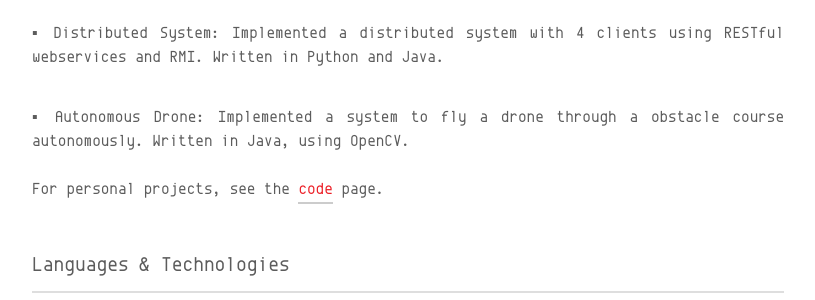
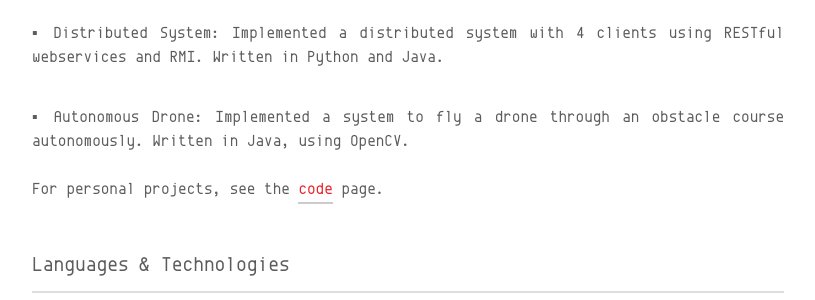
Before and after one commit to InAbsencia/inabsentia.io, a Jekyll site: the page built from src/resume.md, in a window 1280 px wide. Shown: the part 747-1047 px from the top of the page, without its empty margins (232-1047 px from the left). Built offline with Jekyll 4.4.1, drawn with Linux system fonts in a browser that asks for light colours.

```diff
--- a/src/resume.md
+++ b/src/resume.md
@@ -33,7 +33,7 @@
 - ▪ Distributed System: Implemented a distributed system with 4 clients using RESTful webservices and RMI. Written in Python and Java.
 {: style="text-align: justify;"}
 <br>
-- ▪ Autonomous Drone: Implemented a system to fly a drone through a obstacle course autonomously. Written in Java, using OpenCV.
+- ▪ Autonomous Drone: Implemented a system to fly a drone through an obstacle course autonomously. Written in Java, using OpenCV.
 {: style="text-align: justify;"}
 <br>
 For personal projects, see the <a href="https://iyyel.io/code/">code</a> page.
```
